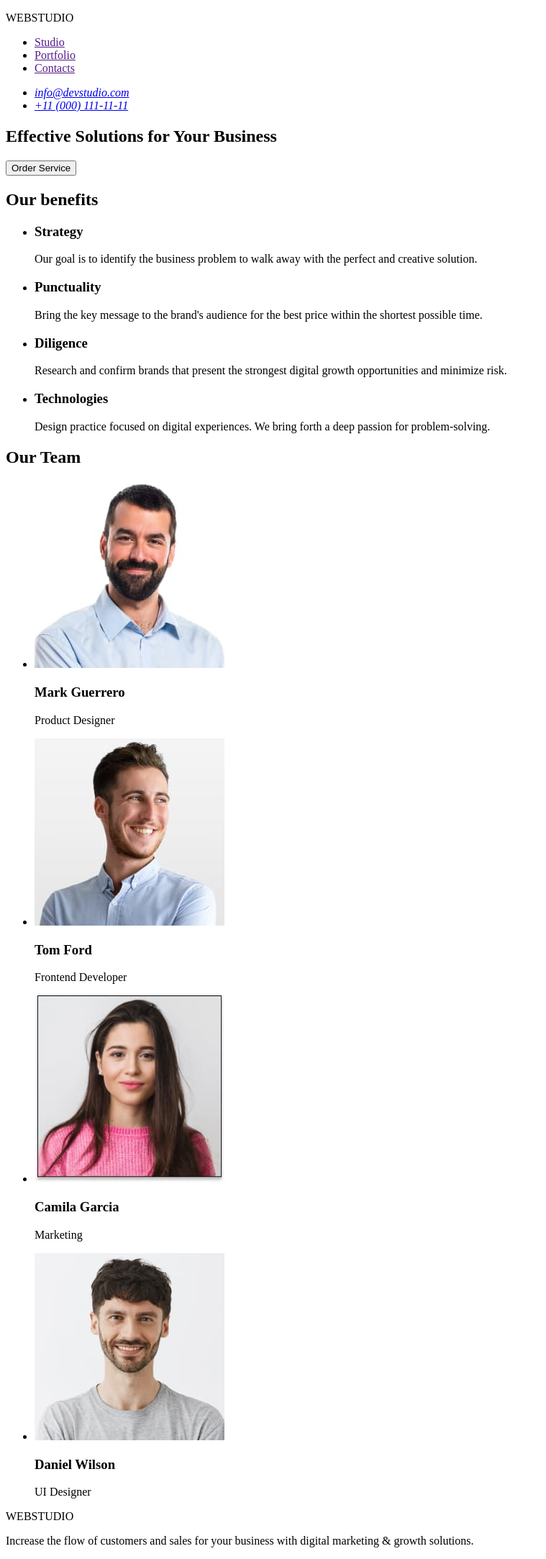
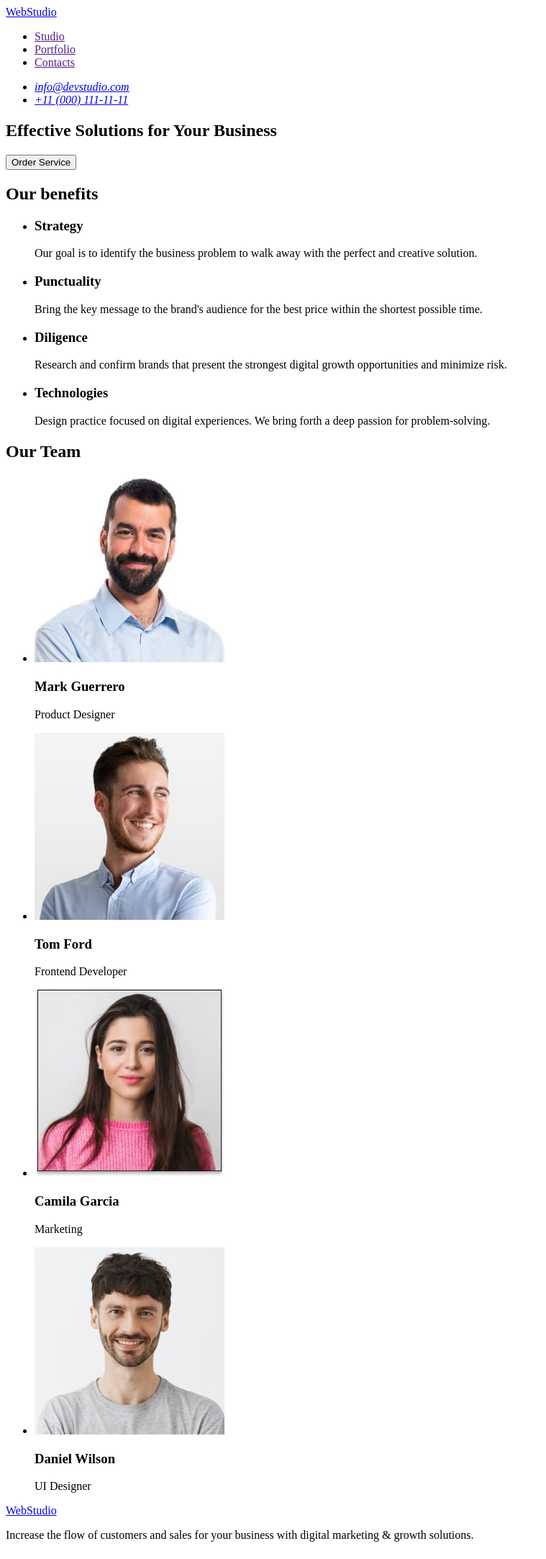
Before and after one commit to KyrykS/goit-markup-hw-01, a plain HTML site: page index.html in a window 1280 px wide. Shown: the whole page at 72% size, without its empty margins (0-759 px from the left). Drawn offline with Linux system fonts and the light colour scheme.

Commit message:
Update index.html

```diff
--- a/index.html
+++ b/index.html
@@ -9,7 +9,7 @@
 
 <header>
    <nav>
-      <p>WEBSTUDIO</p>
+      <a href="./index.html">WebStudio</a>
         <ul>
         <li>
             <a href="">Studio</a>
@@ -88,7 +88,7 @@
 </main>
 
 <footer>
-    <p>WEBSTUDIO</p>
+    <a href="./index.html">WebStudio</a>
     <p>Increase the flow of customers and sales for your business with digital marketing & growth solutions.</p>
 </footer>
 
```
